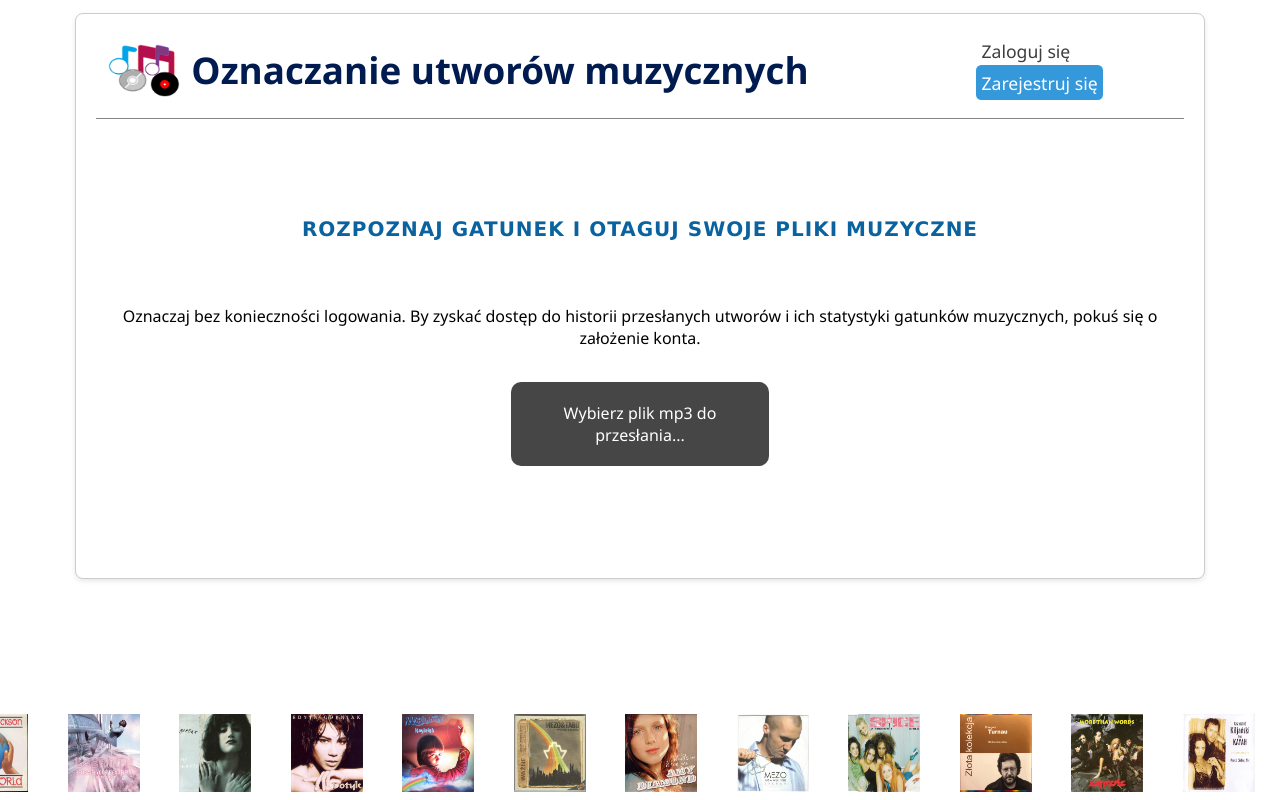
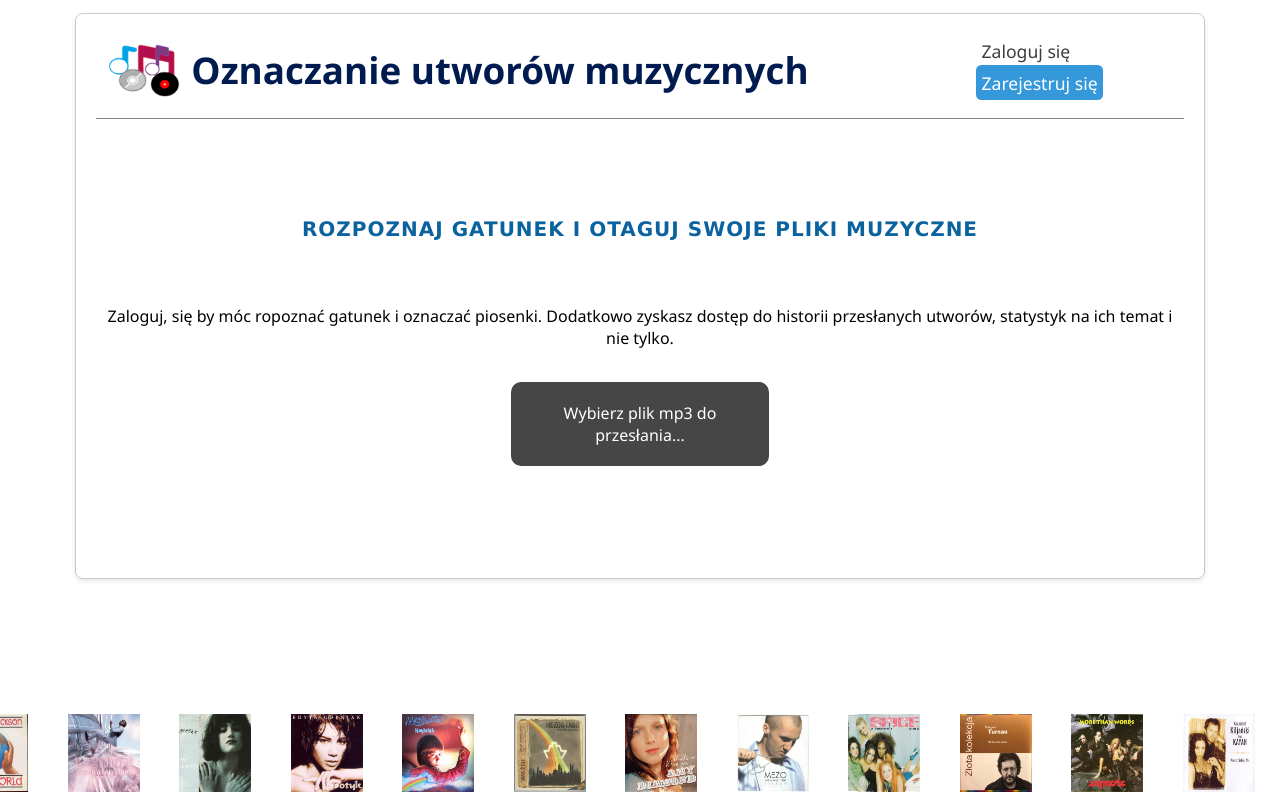
Before and after one commit to kamka5/music_genre_classification, a React (Create React App) app: page / in a window 1280 px wide. Built offline with nearby package versions, Linux system fonts and the light colour scheme; no server answers.

Commit message:
17.02 (3)

```diff
--- a/src/components/HomePage/Home.jsx
+++ b/src/components/HomePage/Home.jsx
@@ -2,7 +2,7 @@ import React, { useState, useEffect } from "react";
 import { Link, useNavigate } from "react-router-dom";
 import { Container, Row, Col, Button } from "react-bootstrap";
 import SongUploadForm from "../SongUploadForm/SongUpload";
-import LoadingSpinner from "./LoadingSpinner"; // Zaimportuj komponent LoadingSpinner
+import LoadingSpinner from "./LoadingSpinner";
 import LoadingSpinner2 from "../SongUploadForm/LoadingSpinner";
 import styles from "./Home.module.css";
 import axios from "axios";
@@ -30,15 +30,16 @@ const HomePage = () => {
   const [isTagFormVisible, setIsTagFormVisible] = useState(false);
   const [isUploadSuccessMessageVisible, setIsUploadSuccessMessageVisible] =
     useState(false);
-  const [isLoading, setIsLoading] = useState(true); // Dodaj stan dla ładowania
+  const [isLoading, setIsLoading] = useState(true);
   const navigate = useNavigate();
   const [originalFilename, setOriginalFilename] = useState(null);
   const [isUploading, setIsUploading] = useState(false);
+  const [isUserLoggedIn, setIsUserLoggedIn] = useState(false);
 
   useEffect(() => {
     const fetchUserData = async () => {
       try {
-        const token = localStorage.getItem("accessToken"); // Zastąp 'yourJwtTokenKeyName' nazwą klucza, pod którym przechowujesz token w localStorage
+        const token = localStorage.getItem("accessToken");
         const response = await axios.get("http://localhost:3000/users/me", {
           headers: {
             Authorization: `Bearer ${token}`,
@@ -46,9 +47,10 @@ const HomePage = () => {
         });
         setUser(response.data);
         setIsLoading(false);
+        setIsUserLoggedIn(true);
       } catch (error) {
-        console.error("Błąd podczas pobierania danych użytkownika", error);
         setIsLoading(false);
+        setIsUserLoggedIn(false);
       }
     };
 
@@ -216,13 +218,13 @@ const HomePage = () => {
               {!user && (
                 <div className={styles.centeredContent}>
                   <p>
-                    Oznaczaj bez konieczności logowania. By zyskać dostęp do
-                    historii przesłanych utworów i ich statystyki gatunków
-                    muzycznych, pokuś się o założenie konta.
+                    Zaloguj, się by móc ropoznać gatunek i oznaczać piosenki.
+                    Dodatkowo zyskasz dostęp do historii przesłanych utworów,
+                    statystyk na ich temat i nie tylko.
                   </p>
                   <SongUploadForm
                     onUploadComplete={handleUploadComplete}
-                    uploadedSong={uploadedSong}
+                    isUserLoggedIn={isUserLoggedIn}
                   />
                 </div>
               )}
@@ -232,7 +234,7 @@ const HomePage = () => {
                   <h1>Cześć {user.firstName}</h1>
                   <SongUploadForm
                     onUploadComplete={handleUploadComplete}
-                    uploadedSong={uploadedSong}
+                    isUserLoggedIn={isUserLoggedIn}
                   />
                 </div>
               )}
--- a/src/components/SongUploadForm/SongUpload.jsx
+++ b/src/components/SongUploadForm/SongUpload.jsx
@@ -1,9 +1,11 @@
 import React, { useState } from "react";
 import styles from "./SongUpload.module.css";
+import { useNavigate } from "react-router-dom";
 
-const SongUploadForm = ({ onUploadComplete }) => {
+const SongUploadForm = ({ onUploadComplete, isUserLoggedIn }) => {
   const [selectedFile, setSelectedFile] = useState(null);
   const [error, setError] = useState(null);
+  const navigate = useNavigate();
 
   const handleFileChange = (e) => {
     const file = e.target.files[0];
@@ -55,7 +57,11 @@ const SongUploadForm = ({ onUploadComplete }) => {
     <div className={styles.container}>
       {error && <p style={{ color: "red" }}>{error}</p>}
       <div className={styles.formContent}>
-        <label htmlFor="fileInput" className={styles.customUploadButton}>
+        <label
+          htmlFor="fileInput"
+          className={styles.customUploadButton}
+          onClick={() => !isUserLoggedIn && navigate("/login")}
+        >
           {selectedFile
             ? selectedFile.name
             : "Wybierz plik mp3 do przesłania..."}
@@ -66,6 +72,7 @@ const SongUploadForm = ({ onUploadComplete }) => {
           className={styles.fileInput}
           accept=".mp3"
           onChange={handleFileChange}
+          disabled={!isUserLoggedIn}
         />
         {selectedFile && (
           <button onClick={uploadSong} className={styles.uploadButton}>
--- a/src/components/TaggedSongInfo/TaggedSongInfo.jsx
+++ b/src/components/TaggedSongInfo/TaggedSongInfo.jsx
@@ -297,7 +297,7 @@ const TaggedSongInfo = () => {
                 {songInfo.genre || "Brak informacji"}
               </strong>
             </p>
-            <p>{formatDate(songInfo.createdAt)}</p>
+            <p>Przesłano {formatDate(songInfo.createdAt)}</p>
             <br />
             {songInfo.url && (
               <Button
```
